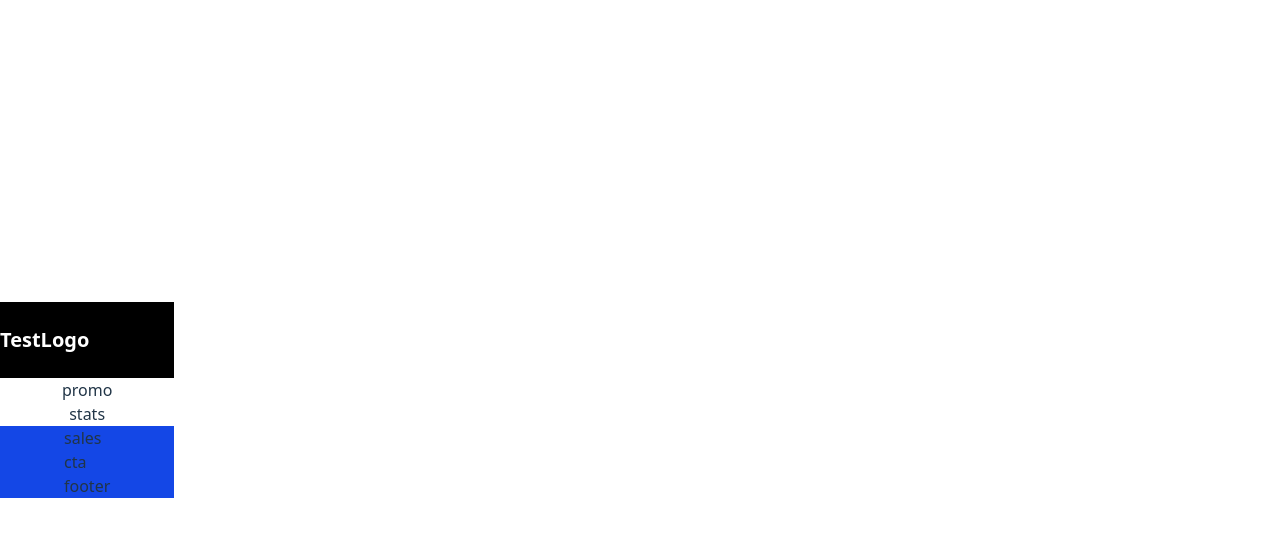
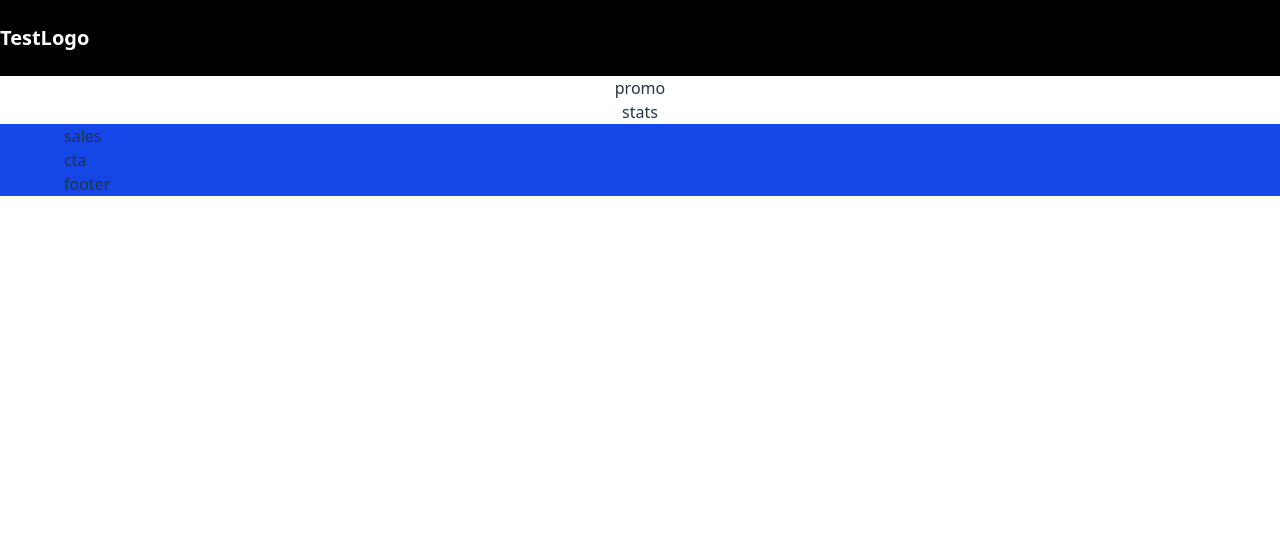
Before and after one commit to mosioc/singlepage-website-immigrio, a React (Vite) app: page / in a window 1280 px wide. Shown: the top 536 px of the page. Built offline with nearby package versions, Linux system fonts and the light colour scheme.

Commit message:
style: comment .body attrs issue #1

```diff
--- a/src/index.css
+++ b/src/index.css
@@ -1,4 +1,5 @@
 @import "tailwindcss";
+
 
 :root {
   font-family: system-ui, Avenir, Helvetica, Arial, sans-serif;
@@ -25,11 +26,11 @@ a:hover {
 }
 
 body {
-  margin: 0;
+  /* margin: 0;
   display: flex;
   place-items: center;
   min-width: 320px;
-  min-height: 100vh;
+  min-height: 100vh; */
 }
 
 h1 {
```
